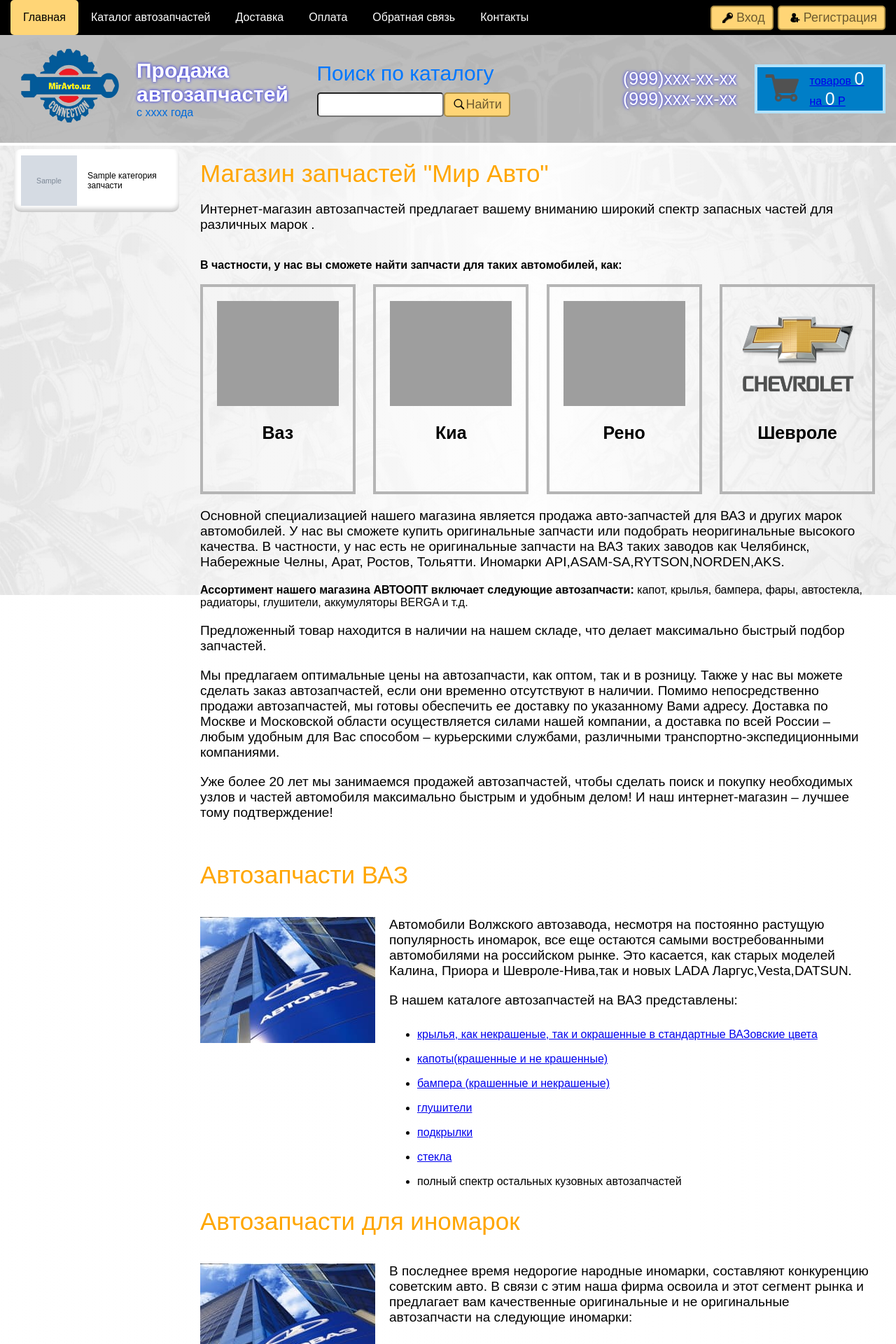
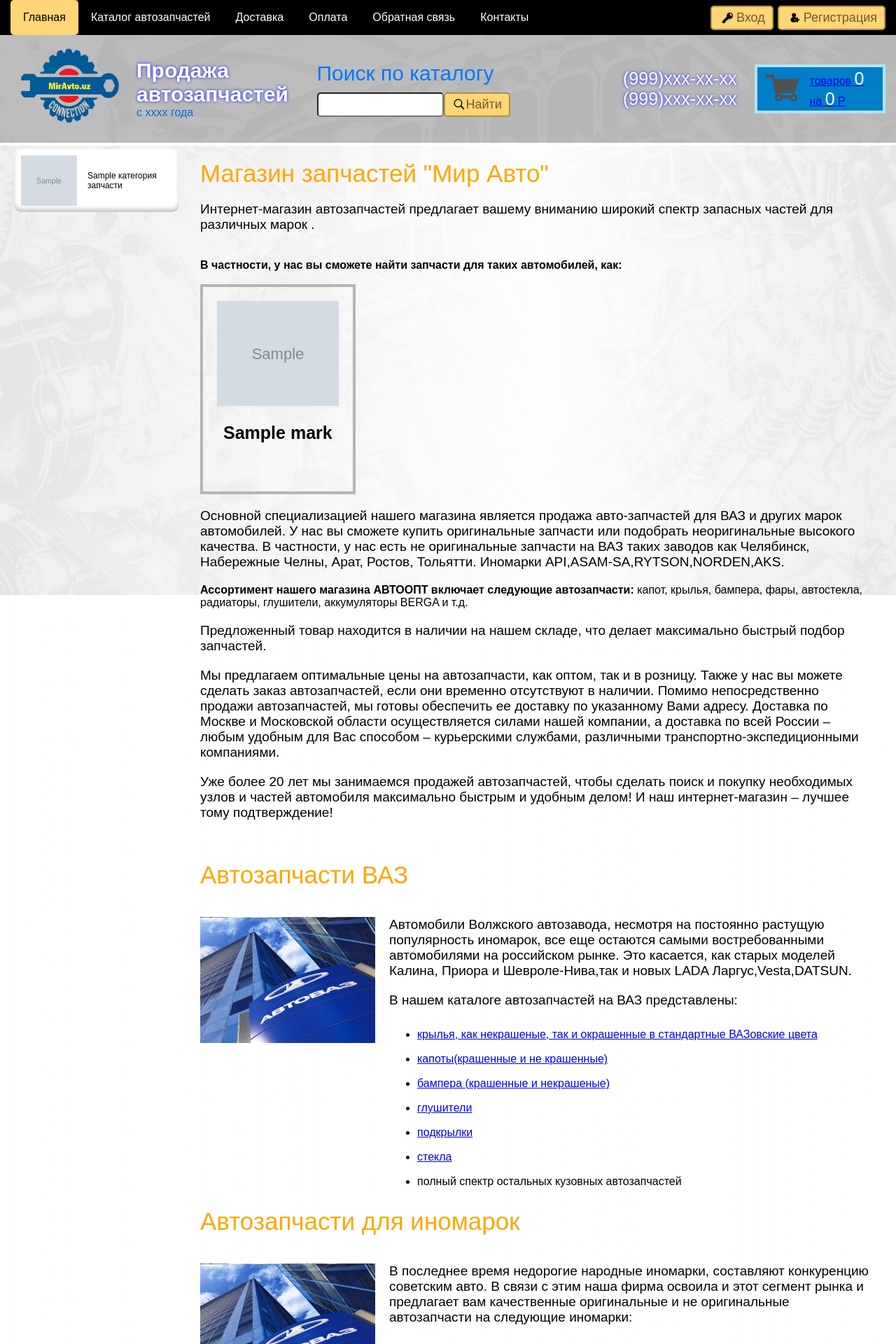
Before and after one commit to XXmmRR/MirAvto, a Django app: page / in a window 1280 px wide. Shown: the top 1920 px of the page at 70% size. Run offline with Django 4.2, Linux system fonts and the light colour scheme; tables that the repository leaves empty hold one stand-in row (values such as "Sample post"); grey boxes marked "Sample" are stand-in pictures; style sheets or scripts are compiled from the project's sources; some libraries are stand-ins or nearby versions; grey boxes are pictures that could not be loaded.

Commit message:
фикс боковой панели и сделать фильтрацию по артиклу

```diff
--- a/catalog/models.py
+++ b/catalog/models.py
@@ -1,6 +1,14 @@
 from django.db import models
 
 # Create your models here.
+
+
+class Mark(models.Model):
+    name = models.CharField(max_length=250, verbose_name='Название марки')
+    image = models.ImageField(upload_to='images/mark', verbose_name='Картинка')
+
+    class Meta:
+        verbose_name_plural = 'Марки'
 
 
 class PartList(models.Model):
--- a/catalog/urls.py
+++ b/catalog/urls.py
@@ -1,5 +1,5 @@
 from .views import CatalogView, CatalogDetailView, HomePageView, ContactPageView, PayPageView, DeliveryPageView, \
-    FeedBackPageView, PartsListView, PartSearchListView, CartPageView
+    FeedBackPageView, PartsListView, PartSearchListView, CartPageView, DetailSearchView
 from django.urls import path
 
 urlpatterns = [
@@ -10,6 +10,7 @@
     path('contact/', ContactPageView.as_view(), name='contact'),
     path('catalog/', CatalogView.as_view(), name='catalog'),
     path('catalog/search/', PartSearchListView.as_view(), name='search'),
+    path('catalog/detail/search/', DetailSearchView.as_view(), name='search_details'),
     path('catalog/<slug:slug>/', CatalogDetailView, name='details'),
     path('catalog/<slug:slug>/<slug:category>/', PartsListView, name='cart'),
     path('cart/',  CartPageView.as_view(), name='basket')
--- a/catalog/views.py
+++ b/catalog/views.py
@@ -1,5 +1,5 @@
 from django.shortcuts import render
-from .models import PartList, Category, Part
+from .models import PartList, Category, Part, Mark
 from django.views.generic import DetailView, ListView, TemplateView
 from django.shortcuts import get_object_or_404
 from django.http import Http404
@@ -12,6 +12,7 @@
 class HomePageView(ListView):
     template_name = 'HomePage.html'
     model = PartList
+    extra_context = {'marks': Mark.objects.all()}
     context_object_name = 'parts'
 
 
@@ -63,12 +64,28 @@
     context_object_name = 'parts'
     template_name = 'Catalog.html'
 
-    def get_queryset(self):  # new
+    def get_queryset(self):
         query = self.request.GET.get('q')
         return PartList.objects.filter(
             Q(mark__icontains=query)
         )
 
 
+class DetailSearchView(ListView):
+    model = Part
+    context_object_name = 'parts_main'
+    parts_panel = PartList.objects.all()
+    extra_context = {'parts': parts_panel}
+    template_name = 'add_cart.html'
+
+    def get_queryset(self):
+        query = self.request.GET.get('g')
+        return Part.objects.filter(
+            Q(article__icontains=query) |
+            Q(article_second__icontains=query) |
+            Q(part_name__icontains=query)
+        )
+
+
 class CartPageView(TemplateView):
     template_name = "basket.html"
--- a/templates/HomePage.html
+++ b/templates/HomePage.html
@@ -100,8 +100,8 @@
         <div class="three_block_in_header_cont second_block_in_header_cont">
           <p class="catalog_search">Поиск по каталогу</p>
           <div class="flex_div">
-            <form class="input-group filter-bar-search flex_div" action="{% url 'search' %}" method="get">
-            <input type="text" name="q">
+            <form class="input-group filter-bar-search flex_div" action="{% url 'search_details' %}" method="get">
+            <input type="text" name="g">
             <button type="button">
               <img src="{% static 'icon/211817_search_strong_icon.png' %}" alt="" />
               <p>Найти</p>
@@ -152,13 +152,9 @@
               <img src="{{part.image.url}}" alt="">
               <p class="p1p">{{part.list_name}}</p>
               <div class="selector_menu">
-                <p>Кузовные детали</p>
-                <p>Рулевое управление</p>
-                <p>Тормазная система</p>
-                <p>Трансмиссия</p>
-                <p>Электрооборудование</p>
-                <p>устройства вспомогательные</p>
-                <p>Двигатель</p>
+                {% for category in part.parent.all %}
+                <p>{{category.category_name}}</p>
+                {% endfor %}
               </div>
             </a>
           </div>
@@ -183,33 +179,14 @@
           <br />
         </div>
         <div class="eight_block_from_main stamp">
-          <a href="./VAZ_page.html">
+          {% for mark in marks %}
+          <a href="/catalog/search/?q={{mark.name}}">
             <div class="four_stamp_block">
-              <img src="{% static 'image/vaz_catalogue_notes-file_-108817-840.jpg' %}" alt="#" />
-              <p>Ваз</p>
+              <img src="{{mark.image.url}}" alt="#" class="kia_logo"/>
+              <p>{{mark.name}}</p>
             </div>
           </a>
-          <a href="./KIA_Page.html">
-            <div class="four_stamp_block">
-              <img src="{% static 'image/kia_logo.png' %}" alt="#" class="kia_logo"/>
-              <p>Киа</p>
-            </div>
-          </a>
-          <a href="./Renault_page.html">
-            <div class="four_stamp_block">
-              <img
-                src="{% static 'image/renault.png' %}"
-                alt="#"
-              />
-              <p>Рено</p>
-            </div>
-          </a>
-          <a href="./Chevrolet_page.html">
-            <div class="four_stamp_block">
-              <img src="{% static 'image/Chevrolet_new_logo.png' %}" alt="#" />
-              <p>Шевроле</p>
-            </div>
-          </a>
+          {% endfor %}
         </div>
         <div class="eight_block_from_main">
           <p>
```
Also changed, not shown: catalog/admin.py (+10 -3 lines).
